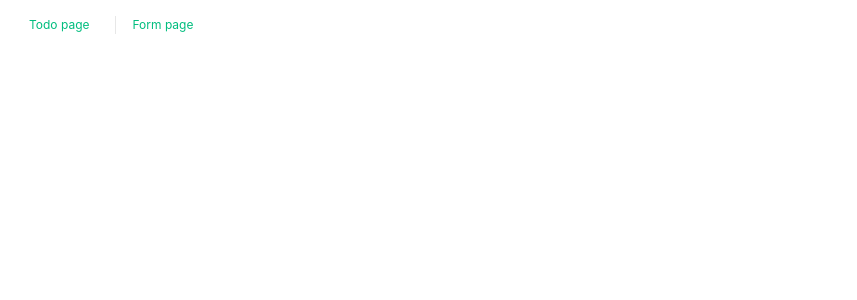
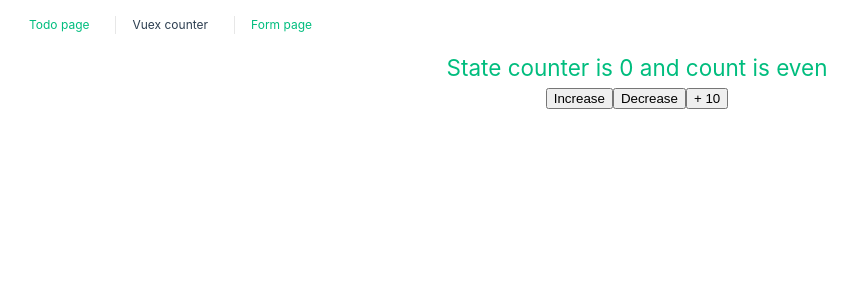
Before and after one commit to gl-el/vue-todo, a Vue app: page /counter in a window 1280 px wide. Shown: the top 300 px of the page, without its empty margins (3-860 px from the left). Built offline with nearby package versions, Linux system fonts and the light colour scheme.

Commit message:
feat: basic counter with vuex

```diff
--- /dev/null
+++ b/src/components/Counter.vue
@@ -0,0 +1,28 @@
+<script>
+export default {
+  name: "CounterItem",
+};
+</script>
+
+<template>
+  <div class="wrapper">
+    <h2 class="green">
+      State counter is {{ $store.state.count }} and count is
+      <!--      доступ к геттерам стейта-->
+      {{ $store.getters.evenOrOdd }}
+    </h2>
+    <div>
+      <!--      action вызываются через dispatch-->
+      <button @click="$store.dispatch('increment')">Increase</button>
+      <button @click="$store.dispatch('decrement')">Decrease</button>
+      <!--      функции мутации вызываются через commit-->
+      <button @click="$store.commit('increaseByValue', 10)">+ 10</button>
+    </div>
+  </div>
+</template>
+
+<style scoped>
+.wrapper {
+  text-align: center;
+}
+</style>
--- a/src/main.js
+++ b/src/main.js
@@ -1,9 +1,12 @@
 import Vue from "vue";
 import App from "@/App.vue";
 import router from "@/router";
+import store from "@/store";
+
 import "./assets/main.css";
 
 new Vue({
   router,
+  store,
   render: (h) => h(App),
 }).$mount("#app");
--- /dev/null
+++ b/src/pages/CounterPage.vue
@@ -0,0 +1,14 @@
+<script>
+import Counter from "@/components/Counter.vue";
+
+export default {
+  name: "CounterPage",
+  components: { Counter },
+};
+</script>
+
+<template>
+  <Counter />
+</template>
+
+<style scoped></style>
--- a/src/router/AppNav.vue
+++ b/src/router/AppNav.vue
@@ -8,6 +8,7 @@ export default {
   <header class="header">
     <nav class="nav">
       <router-link to="/todo">Todo page</router-link>
+      <router-link to="/counter">Vuex counter</router-link>
       <router-link to="/form">Form page</router-link>
     </nav>
   </header>
--- a/src/router/index.js
+++ b/src/router/index.js
@@ -1,6 +1,7 @@
 import Vue from "vue";
 import VueRouter from "vue-router";
 import TodoPage from "@/pages/TodoPage.vue";
+import CounterPage from "@/pages/CounterPage.vue";
 
 Vue.use(VueRouter);
 
@@ -17,6 +18,11 @@ const router = new VueRouter({
       name: "todo",
       component: TodoPage,
     },
+    {
+      path: "/counter",
+      name: "counter",
+      component: CounterPage,
+    },
   ],
 });
 
--- /dev/null
+++ b/src/store/index.js
@@ -0,0 +1,52 @@
+import Vue from "vue";
+import Vuex from "vuex";
+
+//изменение стейта вызывает ререндер
+//всех компонентов, которые подписаны на стейт
+Vue.use(Vuex);
+
+//начальное состояние
+const state = {
+  count: 0,
+};
+
+//мутирующие функции для изменения стейта, первый аргумент - всегда сам объект стейта,
+//следующие аргументы - значения, которые можно использовать для изменения стейта
+//единственный способ прямого изменения стейта, только синхронные функции
+//store.commit('increment') - вызов мутации с соответствующим именем
+//store.commit('increaseByValue', 5) - вызов мутации и передача аргумента
+const mutations = {
+  increment(state) {
+    state.count++;
+  },
+  decrement(state) {
+    state.count--;
+  },
+  increaseByValue(state, value) {
+    state.count = state.count + value;
+  },
+};
+
+//доступ к стейту для возврата новой инфы вычисленной на основе стейта
+//первый аргумент - всегда стейт, второй - другие геттеры (при необходимости)
+const getters = {
+  evenOrOdd: (state) => (state.count % 2 === 0 ? "even" : "odd"),
+};
+
+//сайд эффекты, асинхронные операции
+//первый и единственный аргумент - контекст, из него доступны state, getters, commit
+const actions = {
+  increment(context) {
+    context.commit("increment");
+  },
+  decrement({ commit }) {
+    commit("decrement");
+  },
+};
+
+export default new Vuex.Store({
+  state,
+  getters,
+  actions,
+  mutations,
+});
```
